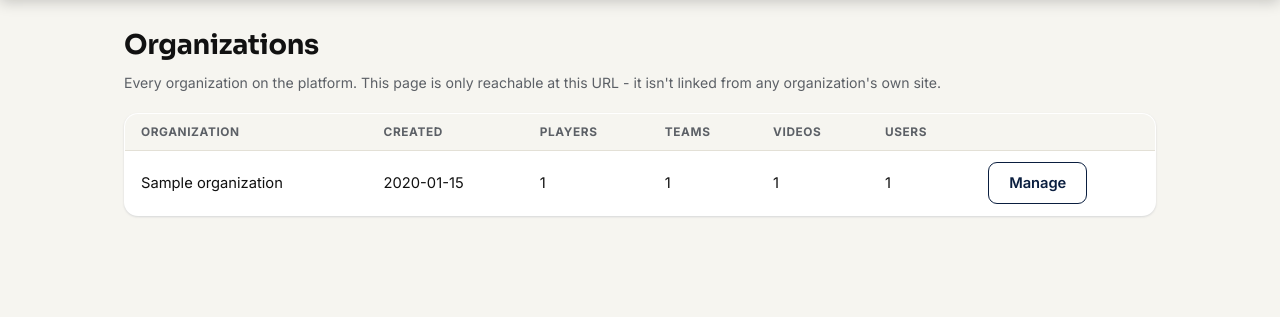
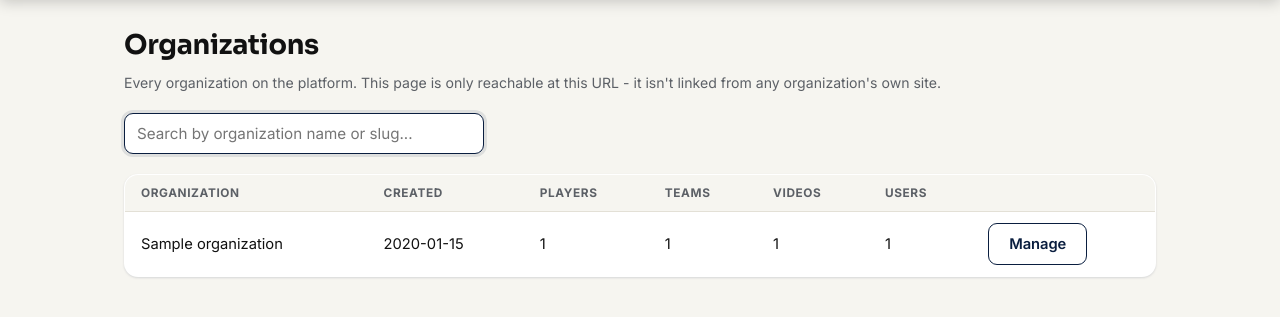
Before and after one commit to rinterdonatos/pitching-tracker-template, a Flask app: page /platform/organizations in a window 1280 px wide. Shown: the part 85-402 px from the top of the page. Run offline with Flask 3, Linux system fonts and the light colour scheme; the visitor is signed in with stand-in values (Sample User, id 1); tables that the repository leaves empty hold one stand-in row (values such as "Sample post"); some libraries are stand-ins or nearby versions.

Commit message:
Search-as-you-type on Organizations list (name + slug)

```diff
--- a/templates/platform_organizations.html
+++ b/templates/platform_organizations.html
@@ -8,7 +8,11 @@
   </p>
 
   {% if orgs %}
-    <table class="data-table">
+    <div class="field" style="max-width:360px;">
+      <input type="text" id="org-search" autocomplete="off" placeholder="Search by organization name or slug...">
+    </div>
+
+    <table class="data-table" id="orgs-table">
       <thead>
         <tr>
           <th>Organization</th>
@@ -22,7 +26,7 @@
       </thead>
       <tbody>
         {% for o in orgs %}
-          <tr>
+          <tr class="org-row" data-search="{{ (o['name'] ~ ' ' ~ o['slug']) | lower }}">
             <td>{{ o['name'] }}</td>
             <td>{{ o['created_at'] | friendly_time }}</td>
             <td>{{ o['player_count'] }}</td>
@@ -34,7 +38,29 @@
         {% endfor %}
       </tbody>
     </table>
+    <p class="hint" id="orgs-no-match" hidden>No organizations match that search.</p>
   {% else %}
     <div class="empty-state"><p>No organizations yet.</p></div>
   {% endif %}
+
+  <script>
+    // Search-as-you-type, matched against org name + slug (not the visible
+    // counts columns) so it stays predictable as the platform grows.
+    const orgSearch = document.getElementById('org-search');
+    if (orgSearch) {
+      const rows = Array.from(document.querySelectorAll('#orgs-table .org-row'));
+      const noMatch = document.getElementById('orgs-no-match');
+      orgSearch.addEventListener('input', () => {
+        const q = orgSearch.value.trim().toLowerCase();
+        let visible = 0;
+        rows.forEach(row => {
+          const hit = !q || row.dataset.search.includes(q);
+          row.style.display = hit ? '' : 'none';
+          if (hit) visible++;
+        });
+        noMatch.hidden = visible > 0;
+      });
+      orgSearch.focus();
+    }
+  </script>
 {% endblock %}
```
